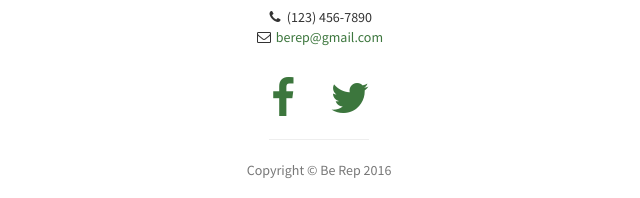
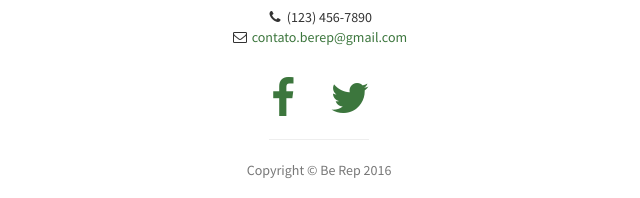
Before and after one commit to berep/berep.github.io, a plain HTML site: page index.html in a window 1280 px wide. Shown: the part 1829-2027 px from the top of the page, 321-961 px from the left. Drawn offline with Linux system fonts and the light colour scheme.

Commit message:
Correção no email da empresa

```diff
--- a/index.html
+++ b/index.html
@@ -245,7 +245,7 @@
                         <br>MG - Brasil</p>
                     <ul class="list-unstyled">
                         <li><i class="fa fa-phone fa-fw"></i> (123) 456-7890</li>
-                        <li><i class="fa fa-envelope-o fa-fw"></i> <a class="text-success" href="mailto:berep@gmail.com">berep@gmail.com</a>
+                        <li><i class="fa fa-envelope-o fa-fw"></i> <a class="text-success" href="mailto:contato.berep@gmail.com">contato.berep@gmail.com</a>
                         </li>
                     </ul>
                     <br>
```
